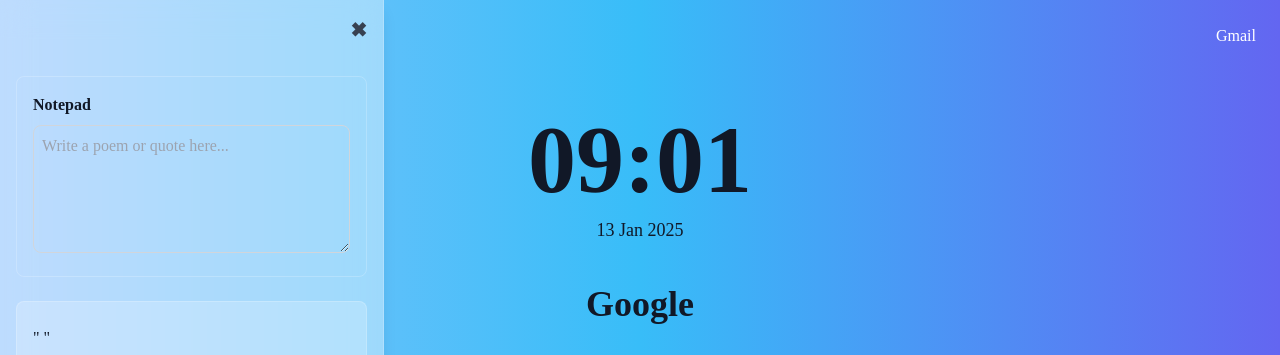
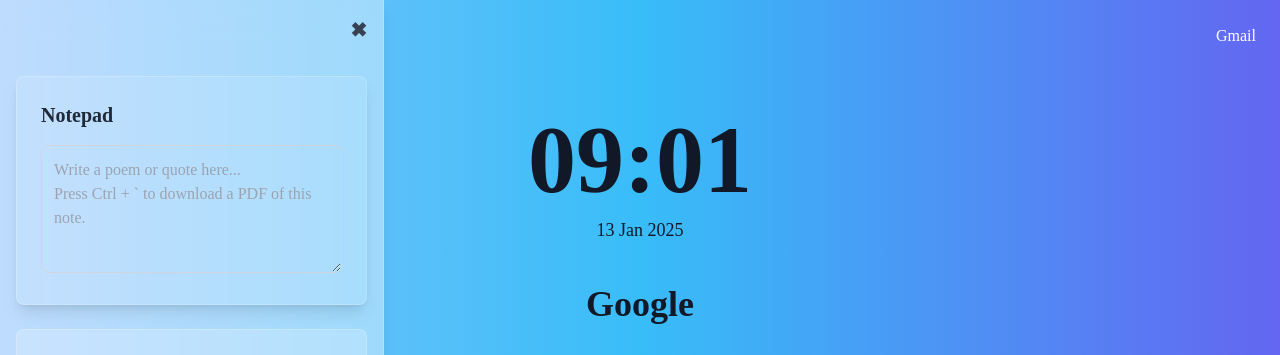
Before and after one commit to Tanmaydeep-Singh/MyTab-Extension, a React (Create React App) app: page / in a window 1280 px wide. Both pictures are taken after a click on the button 18 px from the left and 400 px from the top of the page. Shown: the top 355 px of the page. Built offline with nearby package versions, Linux system fonts and the light colour scheme; no server answers; a web font is replaced by a local one.

Commit message:
dev: pdf downloader

```diff
--- a/package.json
+++ b/package.json
@@ -7,6 +7,7 @@
     "@testing-library/react": "^13.4.0",
     "@testing-library/user-event": "^13.5.0",
     "framer-motion": "^11.18.0",
+    "jspdf": "^2.5.2",
     "marked": "^15.0.6",
     "prop-types": "^15.8.1",
     "react": "^18.3.1",
--- a/src/Components/Sidebar/Note/index.jsx
+++ b/src/Components/Sidebar/Note/index.jsx
@@ -0,0 +1,54 @@
+import React, { useState, useEffect, useCallback } from 'react';
+import { jsPDF } from 'jspdf';
+
+function Note() {
+    const [text, setText] = useState('');
+
+    const handleTextChange = (e) => {
+        setText(e.target.value);
+    };
+
+    const handleDownloadPdf = () => {
+        const doc = new jsPDF();
+
+        doc.setFont("times");
+        doc.setFontSize(12);
+        doc.text(text, 10, 10);
+
+        const currentDate = new Date();
+        const formattedDate = `${currentDate.getFullYear()}-${currentDate.getMonth() + 1}-${currentDate.getDate()}_${currentDate.getHours()}-${currentDate.getMinutes()}-${currentDate.getSeconds()}`;
+        doc.save(`note_${formattedDate}.pdf`);
+    };
+
+
+
+    const handleKeydown = useCallback((event) => {
+        if (event.ctrlKey && event.key === '`') {
+                handleDownloadPdf();
+        }
+    }, []);
+
+    useEffect(() => {
+        document.addEventListener('keydown', handleKeydown);
+
+        return () => {
+            document.removeEventListener('keydown', handleKeydown);
+        };
+    }, [handleKeydown]);
+
+    return (
+        <div >
+            <div className="border border-white/20 p-6 rounded-lg bg-white/10  shadow-lg">
+                <h3 className="font-semibold text-xl text-gray-800">Notepad</h3>
+                <textarea
+                    className="w-full h-32 mt-4 p-3 bg-transparent border rounded-lg border-gray-300 focus:outline-none focus:ring-2 focus:ring-blue-400 placeholder-gray-400 text-gray-900"
+                    placeholder="Write a poem or quote here...                    Press Ctrl + ` to download a PDF of this note."
+                    value={text}
+                    onChange={handleTextChange}
+                />
+            </div>
+        </div>
+    );
+}
+
+export default Note;
--- a/src/Components/Sidebar/index.jsx
+++ b/src/Components/Sidebar/index.jsx
@@ -3,6 +3,8 @@ import React, { useState } from "react";
 import { motion } from "framer-motion";
 import Advice from "./Advice";
 import StreakComponent from "./Streak";
+import Note from "./Note";
+
 
 const Sidebar = ({ textClass }) => {
   const [isOpen, setIsOpen] = useState(false);
@@ -35,13 +37,7 @@ const Sidebar = ({ textClass }) => {
             animate={{ opacity: isOpen ? 1 : 0, y: isOpen ? 0 : -20 }}
             transition={{ duration: 0.3, ease: "easeInOut" }}
           >
-            <div className="border border-white/20 p-4 rounded-lg bg-opacity-50 ">
-              <h3 className="font-bold ">Notepad</h3>
-              <textarea
-                className="w-full h-32 mt-2 p-2 bg-transparent border rounded-lg  border-gray-300 focus:outline-none focus:ring focus:ring-blue-300 placeholder-gray-400"
-                placeholder="Write a poem or quote here..."
-              />
-            </div>
+            <Note/>
           </motion.div>
 
           <motion.div
--- a/src/index.css
+++ b/src/index.css
@@ -12,3 +12,11 @@
 .time{
     font-family: "Zen Dots", serif;
 }
+
+
+
+
+
+*::-webkit-scrollbar {
+    display: none;
+  }
```
Also changed, not shown: public/icons/download-solid.svg (added), 1 other file (tests, documents, lock files or other folders).
